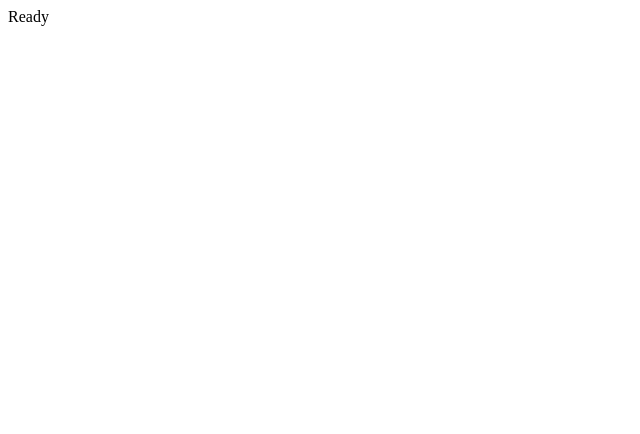
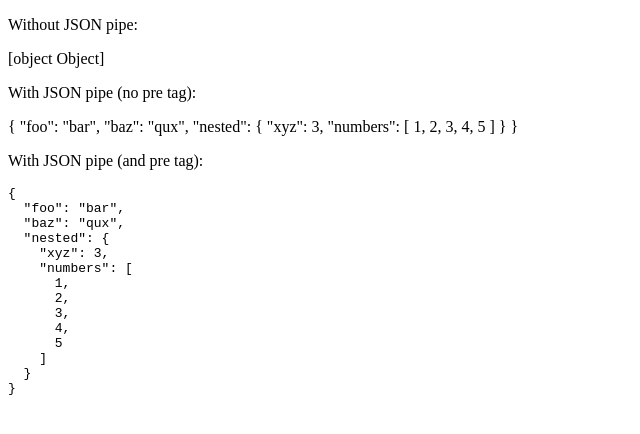
Before and after one commit to craigmckeachie/a16_demos, an Angular app: page / in a window 1280 px wide. Shown: the top 434 px of the page, without its empty margins (0-640 px from the left). Built offline with nearby package versions, Linux system fonts and the light colour scheme.

Commit message:
json-pipe

```diff
--- a/src/app/app.component.ts
+++ b/src/app/app.component.ts
@@ -2,7 +2,22 @@ import { Component } from '@angular/core';
 
 @Component({
   selector: 'app-root',
-  template: ` Ready `,
-  styles: [],
+  template: `
+    <div>
+      <p>Without JSON pipe:</p>
+      <p>{{ object }}</p>
+      <p>With JSON pipe (no pre tag):</p>
+      <p>{{ object | json }}</p>
+      <p>With JSON pipe (and pre tag):</p>
+      <pre>{{ object | json }}</pre>
+    </div>
+  `,
+  styles: []
 })
-export class AppComponent {}
+export class AppComponent {
+  object: Object = {
+    foo: 'bar',
+    baz: 'qux',
+    nested: { xyz: 3, numbers: [1, 2, 3, 4, 5] }
+  };
+}
```
